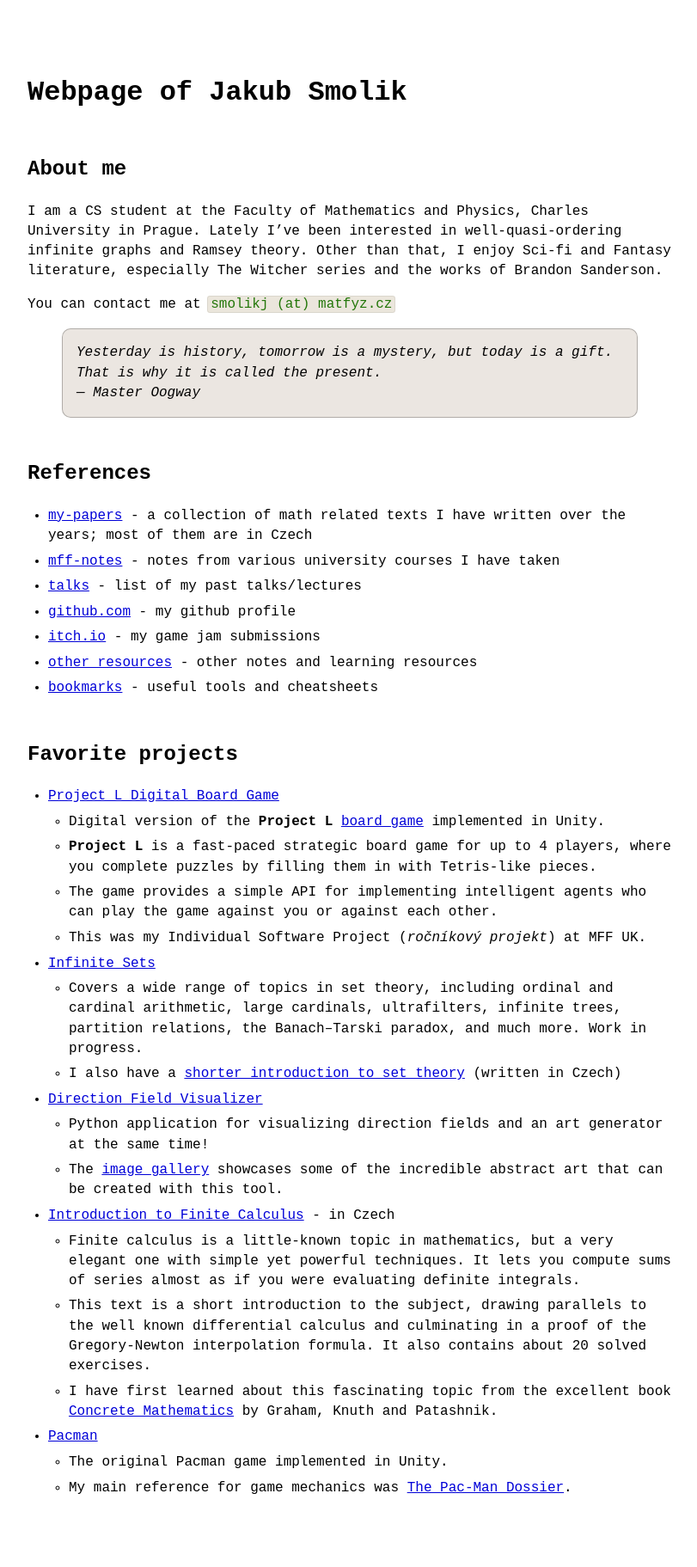
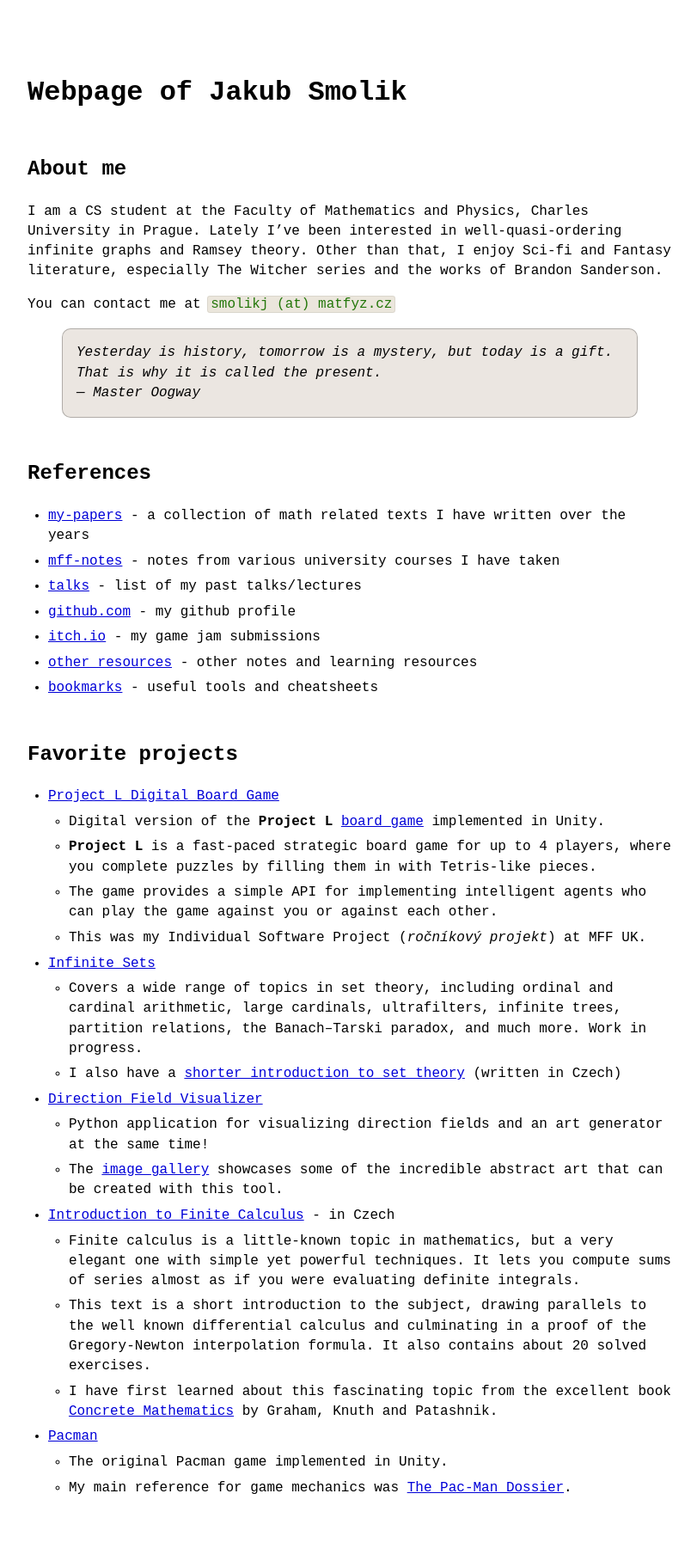
Before and after one commit to Couleslaw/couleslaw.github.io, a Jekyll site: the page built from index.md, in a window 1280 px wide. Shown: the whole page at 86% size, without its empty margins (233-1044 px from the left). Built offline with Jekyll 4.4.1, drawn with Linux system fonts in a browser that asks for light colours.

Commit message:
minor cosmetic changes

```diff
--- a/index.md
+++ b/index.md
@@ -17,7 +17,7 @@ You can contact me at `smolikj (at) matfyz.cz`
 
 ## References
 
-- [my-papers](papers) - a collection of math related texts I have written over the years; most of them are in Czech
+- [my-papers](papers) - a collection of math related texts I have written over the years
 - [mff-notes](mff-notes) - notes from various university courses I have taken
 - [talks](talks) - list of my past talks/lectures
 - [github.com](https://github.com/couleslaw) - my github profile
```
Also changed, not shown: talks/index.md (+3 -3 lines).
